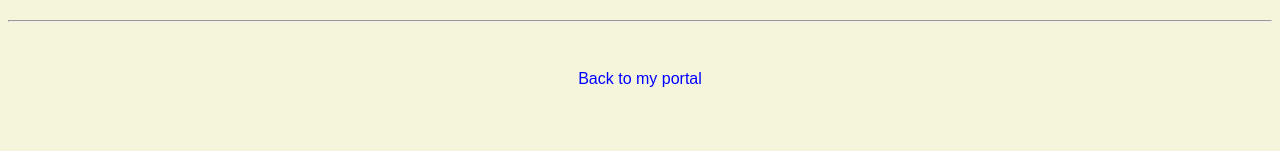
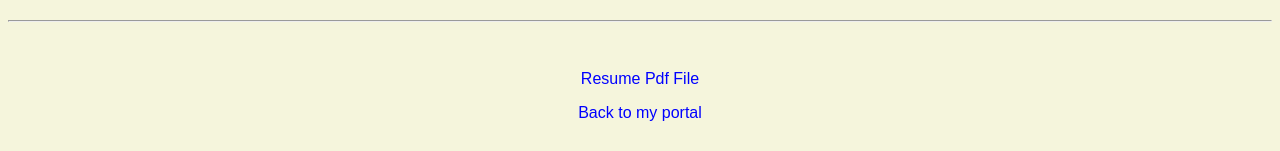
Before and after one commit to Chandini32/Chandini-Portifolio, a plain HTML site: page resume.html in a window 1280 px wide. Shown: the part 1231-1382 px from the top of the page. Before the commit the page ends 1351 px from the top, so only its background shows below. Drawn offline with Linux system fonts and the light colour scheme.

Commit message:
Update resume.html

```diff
--- a/resume.html
+++ b/resume.html
@@ -49,6 +49,7 @@
 
   <footer>
   <hr>
+<p><a href="https://drive.google.com/file/d/13n7D6guSbEBbzg4RFkgOcvKRvA8rzkEQ/view?usp=drivesdk">Resume Pdf File</a></p>
   <p><a href="index.html">Back to my portal</a><p>
   </footer>
 
```
